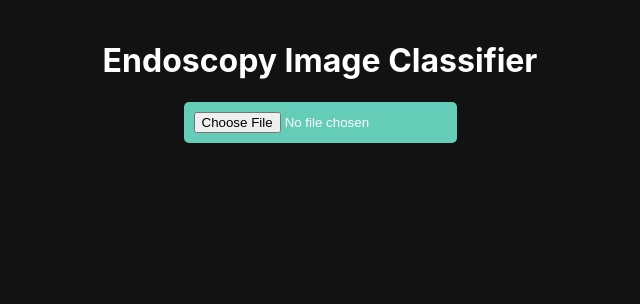
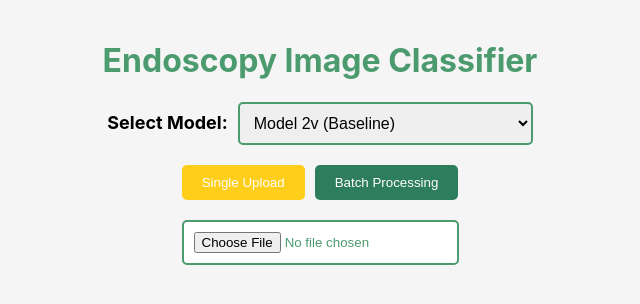
Before and after one commit to tan-li-yan/endoscopy-model-react, a React (Create React App) app: page / in a window 1280 px wide. Shown: the top 304 px of the page, without its empty margins (320-960 px from the left). Built offline with nearby package versions, Linux system fonts and the light colour scheme.

Commit message:
Heatmap not interpretable

```diff
--- a/package.json
+++ b/package.json
@@ -6,6 +6,7 @@
     "cra-template": "1.2.0",
     "react": "^19.0.0",
     "react-dom": "^19.0.0",
+    "react-image-magnify": "^2.7.4",
     "react-scripts": "5.0.1"
   },
   "scripts": {
--- a/src/App.js
+++ b/src/App.js
@@ -1,31 +1,51 @@
 import React, { useState } from "react";
 
 function EndoscopyUploader() {
-  const [image, setImage] = useState(null); // To store the uploaded image
-  const [confidence, setConfidence] = useState(null); // To store prediction results
-  const [file, setFile] = useState(null); // To store the uploaded file
-  const [loading, setLoading] = useState(false); // For showing loading state
+  const [mode, setMode] = useState("single"); // Track upload mode (single or batch)
+  const [files, setFiles] = useState([]); // Store uploaded files
+  const [confidence, setConfidence] = useState(null); // Store prediction results
+  const [loading, setLoading] = useState(false); // Show loading state
+  const [selectedModel, setSelectedModel] = useState("model_2v"); // Default model selection
 
-  // Handle image upload
-  const handleImageUpload = (event) => {
-    const selectedFile = event.target.files[0];
-    if (selectedFile) {
-      setImage(URL.createObjectURL(selectedFile));
-      setFile(selectedFile);
+  // Handle mode change
+  const handleModeChange = (selectedMode) => {
+    setMode(selectedMode);
+    setFiles([]);
+    setConfidence(null);
+  };
+
+  // Handle file upload
+  const handleFileUpload = (event) => {
+    const selectedFiles = Array.from(event.target.files);
+
+    if (mode === "single" && selectedFiles.length > 1) {
+      alert("Please upload only one image in Single Upload mode.");
+      return;
     }
+
+    if (mode === "batch" && selectedFiles.length > 20) {
+      alert("Please upload a maximum of 20 images in Batch Processing mode.");
+      return;
+    }
+
+    setFiles(selectedFiles);
   };
 
   // Handle prediction request
   const handlePredict = async () => {
-    if (!file) {
-      alert("Please upload an image first!");
+    if (!files.length) {
+      alert("Please upload at least one image.");
       return;
     }
 
     setLoading(true);
 
     const formData = new FormData();
-    formData.append("image", file);
+    files.forEach((file) => {
+      formData.append("images", file);
+    });
+    formData.append("mode", mode);
+    formData.append("model", selectedModel); // Include selected model in the request
 
     try {
       const response = await fetch("http://127.0.0.1:8000/predict", {
@@ -34,14 +54,15 @@ function EndoscopyUploader() {
       });
 
       if (!response.ok) {
-        throw new Error(`HTTP error! Status: ${response.status}`);
+          const errorData = await response.json();
+          throw new Error(`HTTP error! Status: ${response.status}, Message: ${errorData.error}`);
       }
 
       const data = await response.json();
       setConfidence(data);
   } catch (error) {
-      console.error("Error during API call:", error);
-      alert("Failed to get predictions. Please try again later.");
+      console.error("Detailed error:", error);
+      alert(`Failed to get predictions: ${error.message}`);
   } finally {
       setLoading(false);
   }
@@ -52,44 +73,139 @@ function EndoscopyUploader() {
       style={{
         textAlign: "center",
         padding: "20px",
-        backgroundColor: "#121212",
-        color: "white",
+        backgroundColor: "#F5F5F5",
+        color: "black",
         minHeight: "100vh",
       }}
     >
-      <h1>Endoscopy Image Classifier</h1>
-      <input
-        type="file"
-        accept="image/*"
-        onChange={handleImageUpload}
+      <h1 style={{ color: "#4B9B6E" }}>Endoscopy Image Classifier</h1>
+
+      {/* Dropdown menu to select the model */}
+      <div style={{ marginBottom: "20px" }}>
+        <label htmlFor="model-select" style={{ fontSize: "18px", fontWeight: "bold" }}>
+          Select Model:
+        </label>
+        <select
+          id="model-select"
+          value={selectedModel}
+          onChange={(e) => setSelectedModel(e.target.value)}
           style={{
-          marginBottom: "20px",
+            marginLeft: "10px",
             padding: "10px",
-          backgroundColor: "#65CCB8",
+            border: "2px solid #4B9B6E",
+            borderRadius: "5px",
+            fontSize: "16px",
+          }}
+        >
+          <option value="model_2v">Model 2v (Baseline)</option>
+          <option value="kvasir_xception_model_working_grad">Kvasir Xception Model (Grad-CAM)</option>
+        </select>
+      </div>
+
+      {/* Buttons to select Single Upload or Batch Processing */}
+      <div style={{ marginBottom: "20px" }}>
+        <button
+          onClick={() => handleModeChange("single")}
+          style={{
+            padding: "10px 20px",
+            marginRight: "10px",
+            backgroundColor: mode === "single" ? "#FFCE1B" : "#2E7D5C",
             color: "white",
             border: "none",
             borderRadius: "5px",
             cursor: "pointer",
           }}
+        >
+          Single Upload
+        </button>
+        <button
+          onClick={() => handleModeChange("batch")}
+          style={{
+            padding: "10px 20px",
+            backgroundColor: mode === "batch" ? "#FFCE1B" : "#2E7D5C",
+            color: "white",
+            border: "none",
+            borderRadius: "5px",
+            cursor: "pointer",
+          }}
+        >
+          Batch Processing
+        </button>
+      </div>
+
+      {/* File input for uploading images */}
+      <input
+        type="file"
+        accept="image/*"
+        multiple={mode === "batch"}
+        onChange={handleFileUpload}
+        style={{
+          marginBottom: "20px",
+          padding: "10px",
+          backgroundColor: "white",
+          color: "#4B9B6E",
+          border: "2px solid #4B9B6E",
+          borderRadius: "5px",
+          cursor: "pointer",
+        }}
       />
-      {image && (
+
+      {/* Display uploaded images before prediction */}
+      {files.length > 0 && (
         <div>
-          <h2>Uploaded Image:</h2>
+          <h2 style={{ color: "#4B9B6E" }}>
+            Uploaded {mode === "single" ? "Image" : "Images"}:
+          </h2>
+          <div
+            style={{
+              display: "flex",
+              flexWrap: "wrap",
+              justifyContent: "center",
+              gap: "20px",
+            }}
+          >
+            {files.map((file, index) => (
+              <div
+                key={index}
+                style={{
+                  position: "relative",
+                  width: "200px",
+                  height: "200px",
+                }}
+              >
                 <img
-            src={image}
-            alt="Uploaded"
+                  src={URL.createObjectURL(file)}
+                  alt={`Uploaded ${file.name}`}
                   style={{
-              width: "300px",
-              height: "300px",
+                    width: "100%",
+                    height: "100%",
                     objectFit: "contain",
                     border: "1px solid #ccc",
                     borderRadius: "5px",
-              marginBottom: "20px",
                   }}
                 />
+                <div
+                  style={{
+                    position: "absolute",
+                    bottom: "0",
+                    backgroundColor: "rgba(0, 0, 0, 0.7)",
+                    color: "white",
+                    width: "100%",
+                    textAlign: "center",
+                    padding: "5px",
+                    borderRadius: "0 0 5px 5px",
+                  }}
+                >
+                  {file.name}
+                </div>
+              </div>
+            ))}
+          </div>
         </div>
       )}
-      {image && (
+
+      {/* Prediction button */}
+      {files.length > 0 && (
         <button
           onClick={handlePredict}
           style={{
@@ -106,47 +222,68 @@ function EndoscopyUploader() {
           {loading ? "Predicting..." : "Predict"}
         </button>
       )}
+
+    {/* Display prediction results */}
 {confidence && (
   <div style={{ marginTop: "20px" }}>
-          <h2>Prediction Results:</h2>
-          <div>
-            <p style={{ fontSize: "24px", fontWeight: "bold" }}>
-              Predicted Class: {confidence.predictedClass} (
-              {(confidence.confidenceScores[confidence.predictedClass] * 100).toFixed(2)}%)
-            </p>
-            <h3>Other Significant Predictions:</h3>
-            {Object.entries(confidence.confidenceScores)
-              .filter(([className, score]) => score > 0) // Remove 0% confidence classes
-              .sort((a, b) => b[1] - a[1]) // Sort by confidence level descending
-              .slice(1, 3) // Take top 2 after the highest
-              .filter(
-                ([, score]) =>
-                  score >=
-                  confidence.confidenceScores[confidence.predictedClass] - 0.3
-              ).length === 0 ? (
-                <p>No additional predictions with notable confidence levels.</p>
-              ) : (
-                <ul style={{ listStyleType: "none", padding: 0 }}>
-                  {Object.entries(confidence.confidenceScores)
-                    .filter(([className, score]) => score > 0) // Remove 0% confidence classes
-                    .sort((a, b) => b[1] - a[1]) // Sort by confidence level descending
-                    .slice(1, 3) // Take top 2 after the highest
-                    .filter(
-                      ([, score]) =>
-                        score >=
-                        confidence.confidenceScores[confidence.predictedClass] -
-                          0.3
-                    )
-                    .map(([className, score]) => (
-                      <li key={className}>
-                        {className}: {(score * 100).toFixed(2)}%
-                      </li>
-                    ))}
-                </ul>
+    <h2 style={{ color: "#4B9B6E" }}>Prediction Results:</h2>
+    {confidence.map((result, index) => (
+      <div
+        key={index}
+        style={{
+          display: "flex",
+          alignItems: "center",
+          justifyContent: "space-between",
+          marginBottom: "20px",
+          padding: "20px",
+          backgroundColor: "white",
+          border: "4px solid #4B9B6E",
+          borderRadius: "10px",
+        }}
+      >
+        <div style={{ width: "40%" }}>
+          {files[index] && (
+            <img
+              src={URL.createObjectURL(files[index])}
+              alt={`Original ${result.filename}`}
+              style={{
+                width: "100%",
+                height: "auto",
+                objectFit: "contain",
+                borderRadius: "5px",
+              }}
+            />
           )}
         </div>
+        {result.gradcam && (
+          <div style={{ width: "40%" }}>
+            <img
+              src={`http://127.0.0.1:8000${result.gradcam}`}
+              alt="Grad-CAM Heatmap"
+              style={{
+                width: "100%",
+                height: "auto",
+                objectFit: "contain",
+                borderRadius: "5px",
+              }}
+            />
           </div>
         )}
+        <div style={{ width: "20%", textAlign: "left" }}>
+          <h3 style={{ color: "#65CCB8" }}>File: {result.filename}</h3>
+          <p style={{ fontSize: "18px", fontWeight: "bold" }}>
+            Predicted Class:{" "}
+            <span style={{ color: "#FF4C4C" }}>
+              {result.predictedClass} (
+              {(result.confidenceScores[result.predictedClass] * 100).toFixed(2)}%)
+            </span>
+          </p>
+        </div>
+      </div>
+    ))}
+  </div>
+)}
+
     </div>
   );
 }
```
Also changed, not shown: 1 other file (tests, documents, lock files or other folders). Lines whose indentation alone changed are shown as unchanged.
